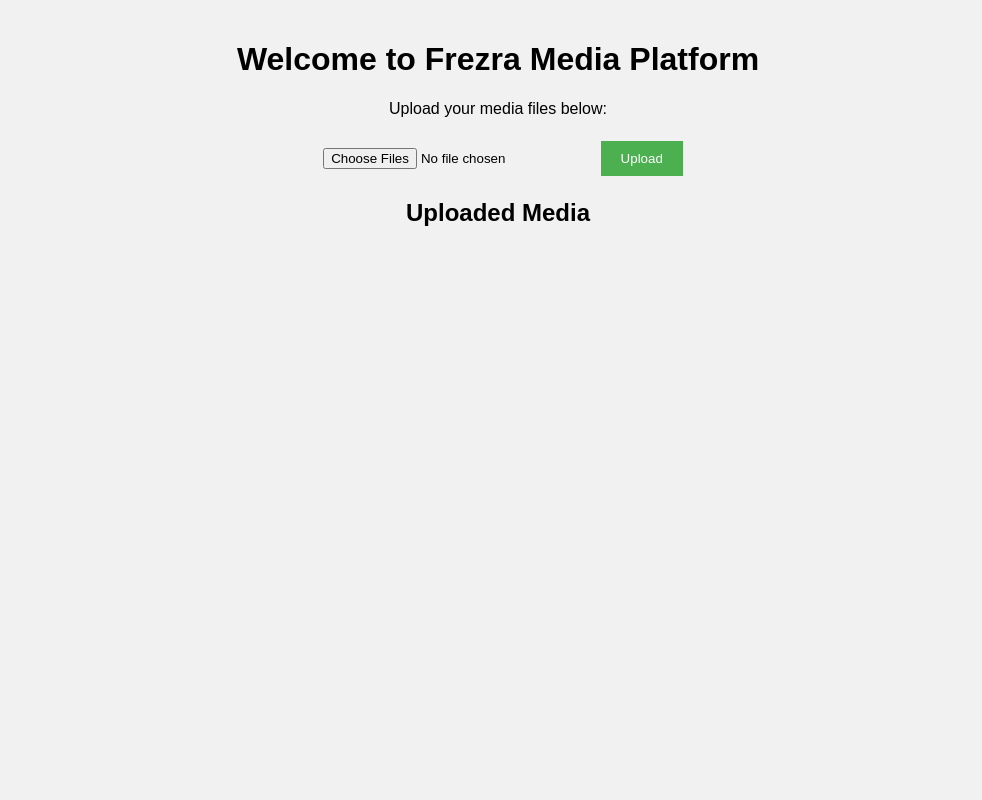
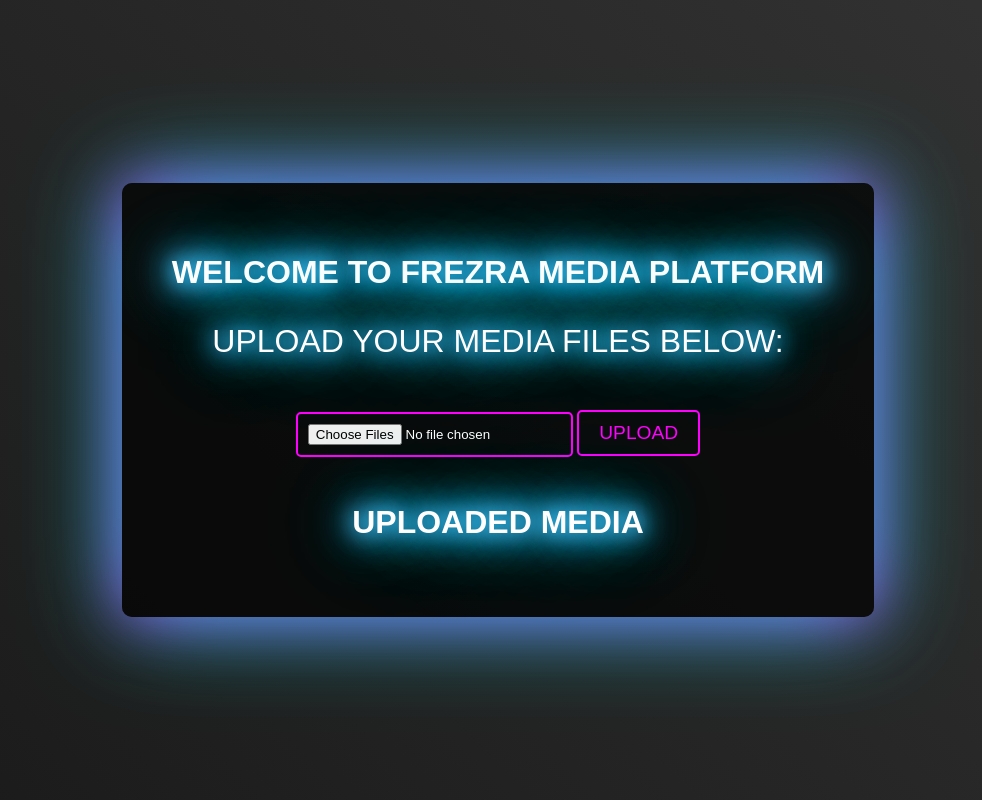
Before and after one commit to Fred1e/FrEz-soccer-score, a plain HTML site: page public/index.html in a window 1280 px wide. Shown: the whole page, without its empty margins (142-1124 px from the left). Drawn offline with Linux system fonts and the light colour scheme.

Commit message:
Update styles.css

```diff
--- a/public/styles.css
+++ b/public/styles.css
@@ -1,38 +1,124 @@
+/* General body styling */
 body {
     font-family: Arial, sans-serif;
-    background-color: #f1f1f1;
+    background: linear-gradient(45deg, #1a1a1a, #333);
+    color: #fff;
     margin: 0;
     padding: 0;
+    display: flex;
+    justify-content: center;
+    align-items: center;
+    height: 100vh;
+    overflow: hidden;
 }
 
+/* Center the content */
 .container {
-    width: 80%;
-    margin: auto;
-    padding-top: 20px;
     text-align: center;
+    padding: 50px;
+    border-radius: 10px;
+    box-shadow: 0 0 50px rgba(0, 255, 255, 0.6), 0 0 30px rgba(255, 0, 255, 0.6);
+    background-color: rgba(0, 0, 0, 0.7);
+    animation: pulse 3s infinite;
 }
 
+/* Neon text effect */
+.neon-text {
+    font-size: 2rem;
+    text-transform: uppercase;
+    color: #fff;
+    text-shadow: 0 0 10px #ff00ff, 0 0 20px #ff00ff, 0 0 30px #ff00ff, 0 0 40px #ff00ff, 0 0 50px #ff00ff, 0 0 75px #ff00ff;
+    animation: neonAnimation 1.5s ease-in-out infinite alternate;
+}
+
+/* Button with neon effect */
+.neon-button {
+    background-color: transparent;
+    border: 2px solid #ff00ff;
+    padding: 10px 20px;
+    font-size: 1.2rem;
+    color: #ff00ff;
+    cursor: pointer;
+    border-radius: 5px;
+    outline: none;
+    text-transform: uppercase;
+    transition: all 0.3s ease;
+}
+
+.neon-button:hover {
+    background-color: #ff00ff;
+    color: #1a1a1a;
+    box-shadow: 0 0 10px #ff00ff, 0 0 20px #ff00ff, 0 0 30px #ff00ff;
+}
+
+/* Animation for the neon text */
+@keyframes neonAnimation {
+    0% {
+        text-shadow: 0 0 10px #ff00ff, 0 0 20px #ff00ff, 0 0 30px #ff00ff, 0 0 40px #ff00ff, 0 0 50px #ff00ff, 0 0 75px #ff00ff;
+    }
+    100% {
+        text-shadow: 0 0 20px #00ffff, 0 0 30px #00ffff, 0 0 40px #00ffff, 0 0 50px #00ffff, 0 0 75px #00ffff, 0 0 100px #00ffff;
+    }
+}
+
+/* Pulse animation for the container */
+@keyframes pulse {
+    0% {
+        box-shadow: 0 0 50px rgba(0, 255, 255, 0.6), 0 0 30px rgba(255, 0, 255, 0.6);
+    }
+    100% {
+        box-shadow: 0 0 100px rgba(0, 255, 255, 0.8), 0 0 60px rgba(255, 0, 255, 0.8);
+    }
+}
+
+/* Media list styles */
+#mediaList {
+    display: flex;
+    flex-wrap: wrap;
+    justify-content: center;
+    margin-top: 20px;
+}
+
+#mediaList img, #mediaList video {
+    max-width: 300px;
+    max-height: 300px;
+    margin: 10px;
+    border-radius: 10px;
+    box-shadow: 0 0 10px #ff00ff, 0 0 20px #ff00ff;
+}
+
+/* Upload form styles */
 form {
     margin: 20px 0;
 }
 
 input[type="file"] {
     padding: 10px;
-    margin-right: 10px;
+    margin: 20px 0;
+    background-color: transparent;
+    border: 2px solid #ff00ff;
+    color: #fff;
+    border-radius: 5px;
+    transition: 0.3s ease;
+}
+
+input[type="file"]:hover {
+    border-color: #00ffff;
 }
 
 button {
+    background-color: transparent;
+    border: 2px solid #ff00ff;
+    color: #ff00ff;
+    font-size: 1.2rem;
+    cursor: pointer;
     padding: 10px 20px;
-    background-color: #4CAF50;
-    color: white;
-    border: none;
-    cursor: pointer;
+    border-radius: 5px;
+    transition: all 0.3s ease;
 }
 
 button:hover {
-    background-color: #45a049;
+    background-color: #ff00ff;
+    color: #1a1a1a;
+    box-shadow: 0 0 10px #ff00ff, 0 0 20px #ff00ff;
 }
-
-#mediaList {
-    margin-top: 20px;
-}
```
